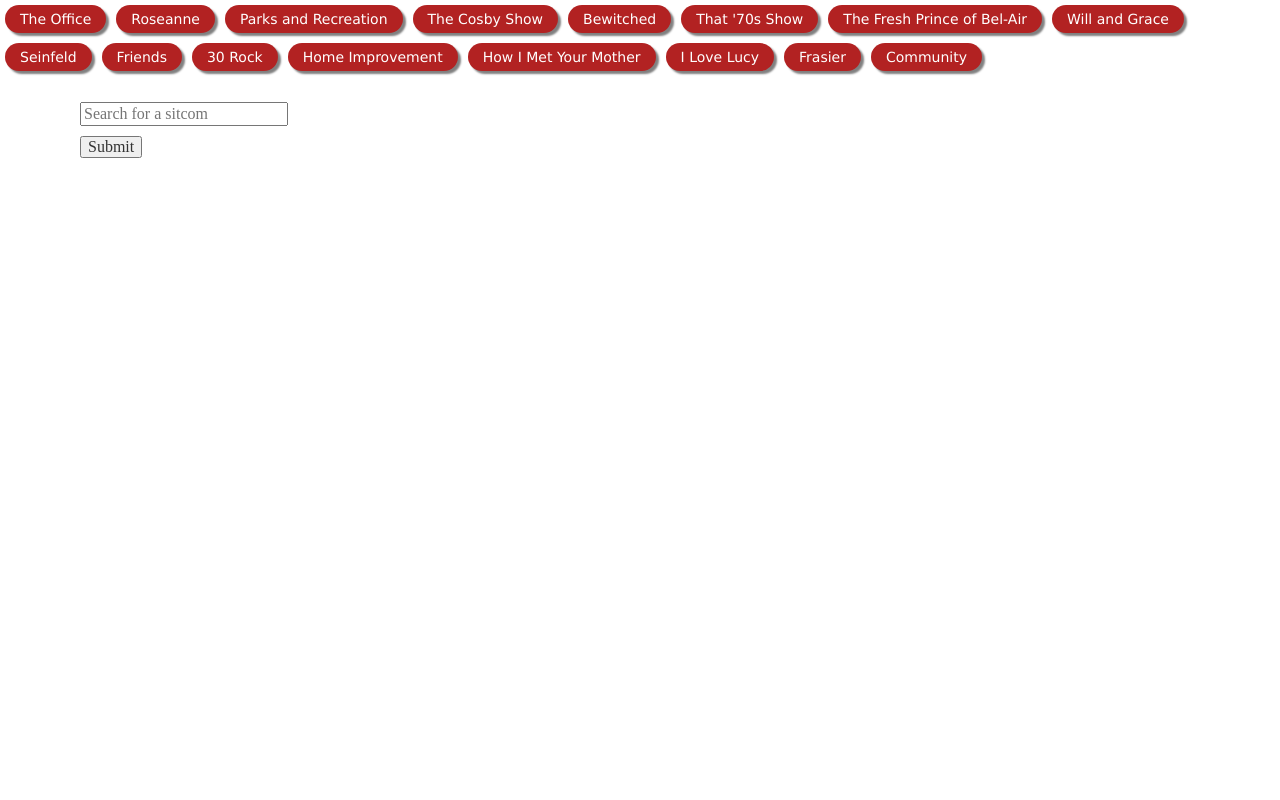
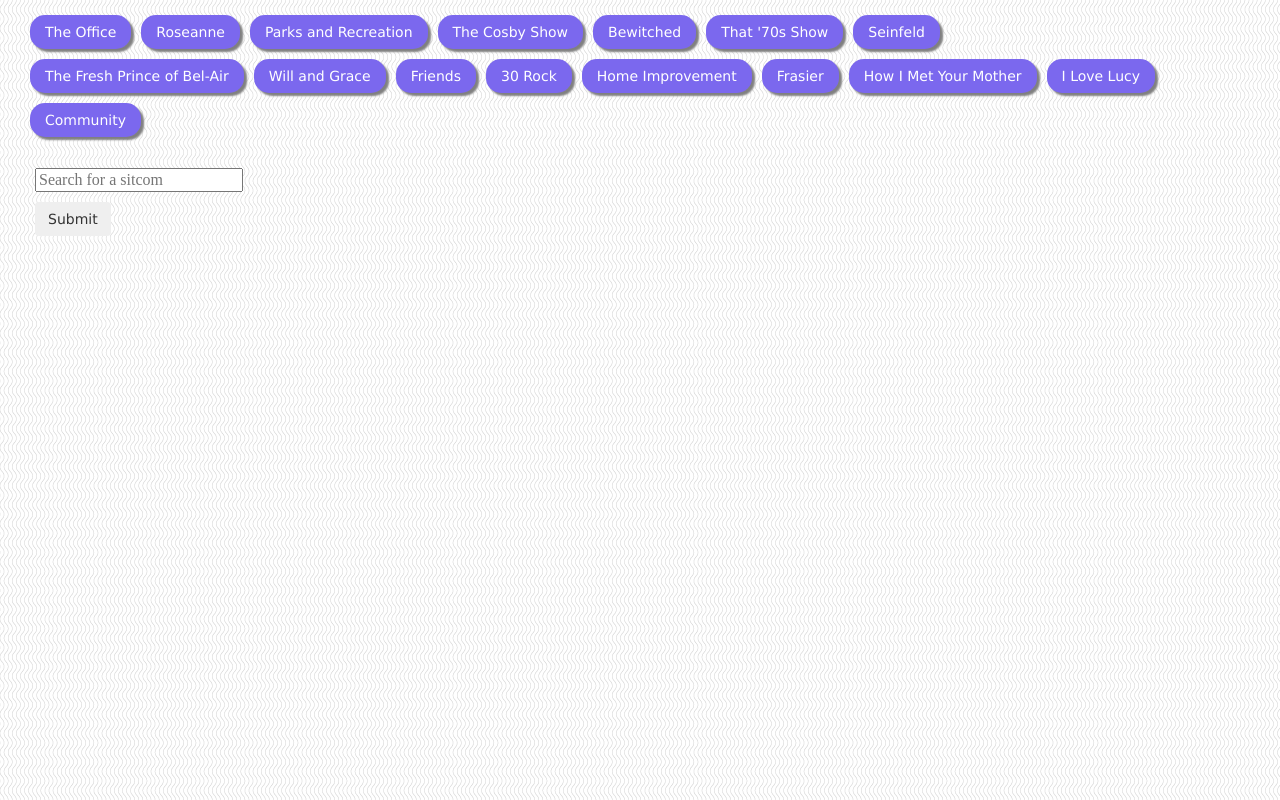
Before and after one commit to tycbold/GiphyAPI-HW, a plain HTML site: page index.html in a window 1280 px wide. Drawn offline with nearby package versions, Linux system fonts and the light colour scheme.

Commit message:
Dressing it up

```diff
--- a/assets/css/style.css
+++ b/assets/css/style.css
@@ -1,8 +1,21 @@
+body {
+	background: url("../images/vertical-waves.png");
+}
+
+p {
+	margin: 15px;
+	font-family: Helvetica, sans-serif;
+}
+
+.container {
+	margin: 10px;
+}
+
 .sitcom {
 	margin: 5px;
 	border: none;
 	border-radius: 15px;
-	background-color: firebrick;
+	background-color: mediumslateblue;
 	color: white;
 	padding: 7px 15px;
 	font-family: Verdana, sans-serif;
@@ -13,18 +26,26 @@
 
 #add-sitcom {
 	margin-top: 10px;
+	font-size: 14px;
+		font-family: Verdana, sans-serif;
+
 }
 
 #sitcom-form{
 	margin: 10px;
 }
 
-p {
-	margin: 15px;
-	font-family: Helvetica, sans-serif;
-}
-
 .image {
 	float: left;
 	margin: 20px;
 }
+
+.rating {
+	font-family: "Gotham Bold";
+	font-size: 28px;
+	font-weight: bold;
+}
+
+.gif {
+	height: 150px;
+}
--- a/assets/javascript/app.js
+++ b/assets/javascript/app.js
@@ -1,9 +1,9 @@
 // Sitcom array
 
 var topics = ["The Office", "Roseanne", "Parks and Recreation",
-"The Cosby Show", "Bewitched", "That '70s Show", "The Fresh Prince of Bel-Air",
-"Will and Grace", "Seinfeld", "Friends", "30 Rock", "Home Improvement",
-"How I Met Your Mother", "I Love Lucy", "Frasier", "Community"];
+"The Cosby Show", "Bewitched", "That '70s Show", "Seinfeld",
+"The Fresh Prince of Bel-Air", "Will and Grace", "Friends", "30 Rock", "Home Improvement",
+"Frasier", "How I Met Your Mother", "I Love Lucy", "Community"];
 
 // Render initial buttons function
 
@@ -14,7 +14,7 @@ function renderButtons() {
 	for (var i = 0; i < topics.length; i++) {
 
 		var addButton = $("<button>");
-		addButton.addClass("sitcom");
+		addButton.addClass("sitcom btn");
 		addButton.attr("data-name", topics[i]);
 		addButton.text(topics[i]);
 		$("#sitcom-buttons").append(addButton);
@@ -40,11 +40,14 @@ function generateGifs() {
 			var results = response.data;
 
 			for (var i = 0; i < results.length; i++) {
+
+				console.log(response);
+
 				var gifDiv = $("<div class='image'>");
 
 				var rating = results[i].rating;
 
-				var p = $("<p>").text("Rating: " + rating.toUpperCase());
+				var p = $("<p>").html("Rating: " + "<span class='rating'>" + rating.toUpperCase() + "</span>");
 
 				var sitcomImage = $("<img>");
 				sitcomImage.addClass("gif")
@@ -58,7 +61,7 @@ function generateGifs() {
 
 				$("#gifs-appear-here").prepend(gifDiv);
 			}
-			gifClicked();
+			gifClicked ();
 		});
 	});
 }
--- a/index.html
+++ b/index.html
@@ -2,7 +2,9 @@
 <html lang="en">
 <head>
 	<meta charset="UTF-8">
-	<title>Giphy API HW</title>
+	<title>Giphy API Homework</title>
+
+	<link rel="stylesheet" type="text/css" href="assets/css/reset.css">
 
 	<link rel="stylesheet" href="https://maxcdn.bootstrapcdn.com/bootstrap/3.3.7/css/bootstrap.min.css" integrity="sha384-BVYiiSIFeK1dGmJRAkycuHAHRg32OmUcww7on3RYdg4Va+PmSTsz/K68vbdEjh4u" crossorigin="anonymous">
 
@@ -12,18 +14,21 @@
 
 </head>
 <body>
+<div class="container">
+	<div class="row">
+		<div class="col-sm-12">
+	<div id="sitcom-buttons"></div>
+	</div>
+</div>
+<br>
 
-	<div id="sitcom-buttons"></div>
-	<br>
-	<div class="container">
 		<div class="row">
 			<div class="col-sm-3">
-
 
 	<form id="sitcom-form">
       <input type="text" id="sitcom-input" placeholder="Search for a sitcom"><br>
 
-      <input id="add-sitcom" type="submit" value="Submit">
+      <input class="btn" id="add-sitcom" type="submit" value="Submit">
     </form>
 </div>
 
```
Also changed, not shown: assets/images/vertical-waves.png (added).
